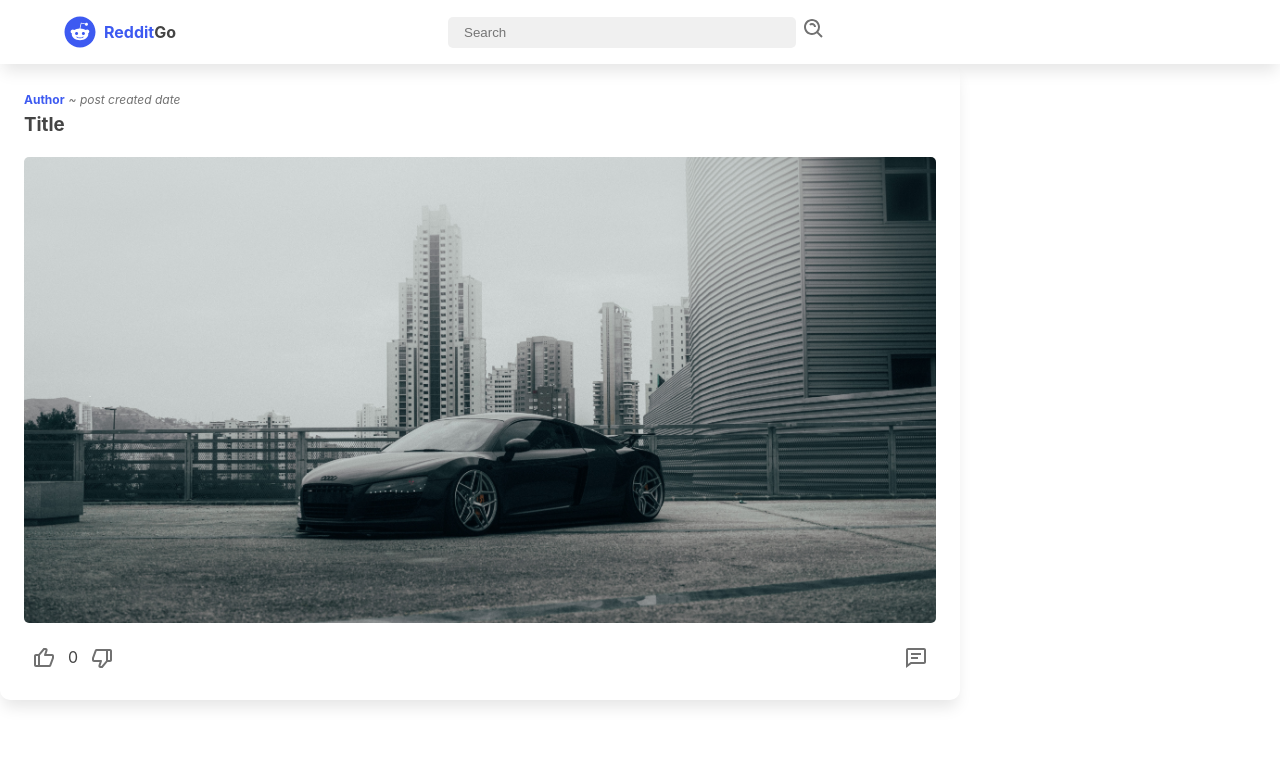
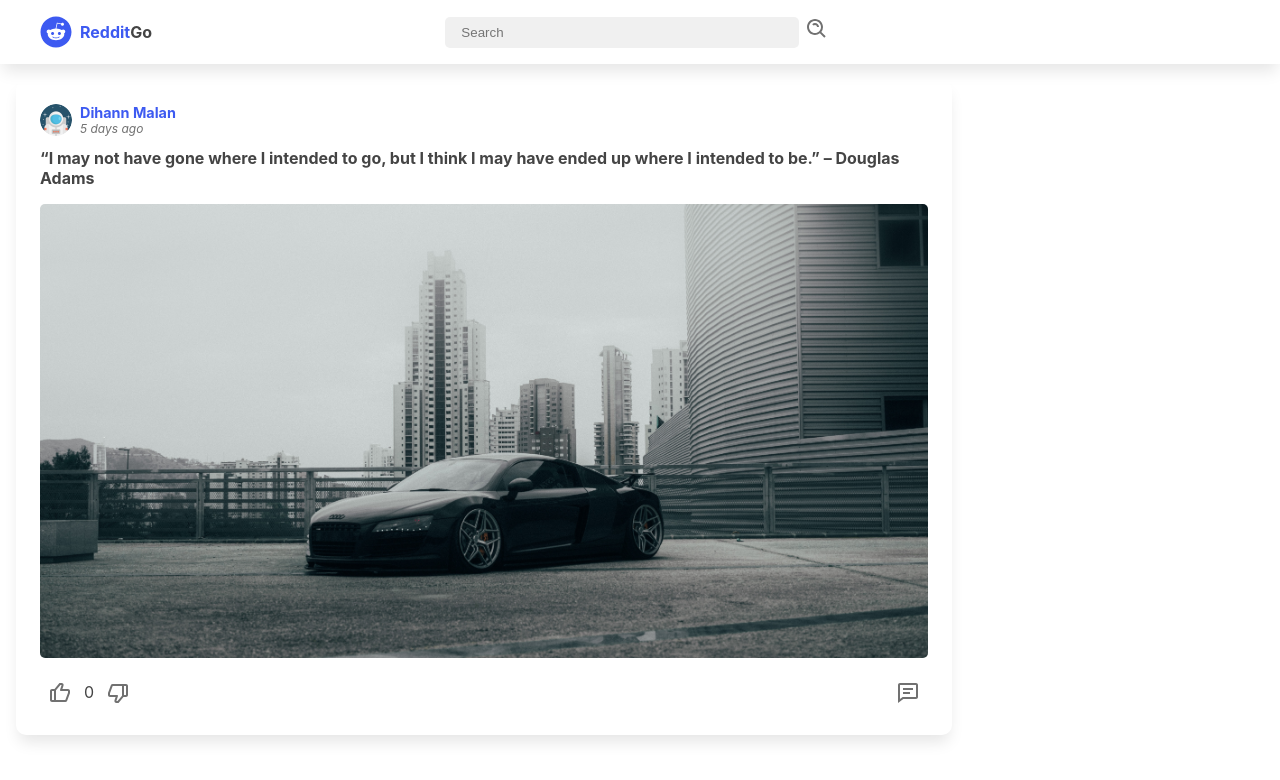
Before and after one commit to DihannM/Reddit, a React (Create React App) app in the folder reddit/: page / in a window 1280 px wide. Shown: the top 780 px of the page. Built offline with nearby package versions, Linux system fonts and the light colour scheme.

Commit message:
Created Avatar feature

```diff
--- /dev/null
+++ b/reddit/src/features/Avatar/Avatar.css
@@ -0,0 +1,5 @@
+.avatar-profile-image {
+    border-radius: 50%;
+    height: 2rem;
+    margin-right: 0.5rem;
+}
--- /dev/null
+++ b/reddit/src/features/Avatar/Avatar.js
@@ -0,0 +1,14 @@
+import React from 'react';
+import './Avatar.css';
+
+const Avatar = () => {
+  return (
+    <img
+      src="/assets/images/astronaut.png"
+      alt="avatar"
+      className="avatar-profile-image"
+    />
+  );
+};
+
+export default Avatar;
--- a/reddit/src/features/Header/Header.css
+++ b/reddit/src/features/Header/Header.css
@@ -1,7 +1,7 @@
 header {
     box-shadow: 0 10px 15px -3px rgba(0, 0, 0, 0.1);
     height: 64px;
-    padding: 0 64px;
+    padding: 0 40px;
     display: grid;
     grid-template-columns: 1fr 1fr 1fr;
     grid-gap: 16px;
--- a/reddit/src/features/Post/Post.css
+++ b/reddit/src/features/Post/Post.css
@@ -18,12 +18,13 @@
 
 .post-title {
     color: #444444;
-    margin: 5px 0;
+    margin-top: 8px;
+    margin-bottom: 0;
 }
 
 
 .author-username {
-    font-size: 0.75rem;
+    font-size: 0.9rem;
     font-weight: bold;
     color: #3d5af1;
 }
@@ -32,7 +33,6 @@
     color: #717171;
     font-style: italic;
     font-size: 0.75rem;
-    margin-left: 0.25rem;
 }
 
 .post-votes-value {
@@ -128,3 +128,8 @@
     background: #0000000f;
     border-radius: 5px;
 }
+
+.test {
+    display: flex;
+    flex-direction: column;
+}
--- a/reddit/src/features/Post/Post.js
+++ b/reddit/src/features/Post/Post.js
@@ -2,6 +2,7 @@ import React, { useState } from 'react';
 import './Post.css';
 import Card from '../../components/Card/Card';
 import { BiLike, BiDislike, BiCommentDetail, BiSolidLike, BiSolidDislike } from 'react-icons/bi';
+import Avatar from '../Avatar/Avatar';
 
 
 const Post = () => {
@@ -48,10 +49,13 @@ const Post = () => {
                 <div className="post-wrapper">
                     <div className="post-container">
                         <span className="author-details">
-                                    <span className="author-username">Author</span>
-                                    <span className="created-date">~ post created date</span>
+                            <Avatar />
+                            <div className="test">
+                                <span className="author-username">Dihann Malan</span>
+                                <span className="created-date">5 days ago</span>
+                            </div>
                         </span>
-                        <h3 className="post-title">Title</h3>
+                        <h4 className="post-title">“I may not have gone where I intended to go, but I think I may have ended up where I intended to be.” – Douglas Adams</h4>
                         <div className="post-image-container">
                             <img src="/assets/images/audi.jpg" alt="image" className="post-image" />
                         </div>
--- a/reddit/src/index.css
+++ b/reddit/src/index.css
@@ -10,11 +10,11 @@ body {
 #root {
   display: grid;
   grid-template-columns: 1fr 2fr 1fr;
-  grid-gap: var(16px);
+  grid-gap: 16px;
 }
 
 main {
-  padding-left: var(16px);
+  padding-left: 16px;
   grid-column: 1/3;
 }
 
@@ -22,7 +22,7 @@ header {
   grid-column: 1/-1;
   display: grid;
   grid-template-columns: 1fr 1fr 1fr;
-  grid-gap: var(--spacing-2);
+  grid-gap: 16px;
   align-content: center;
 }
 
```
Also changed, not shown: reddit/public/assets/images/astronaut.png (added).
